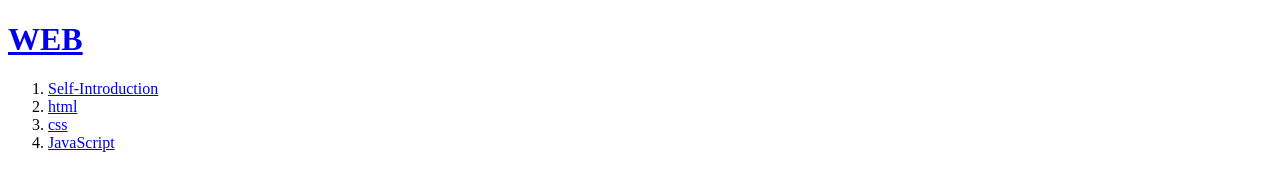
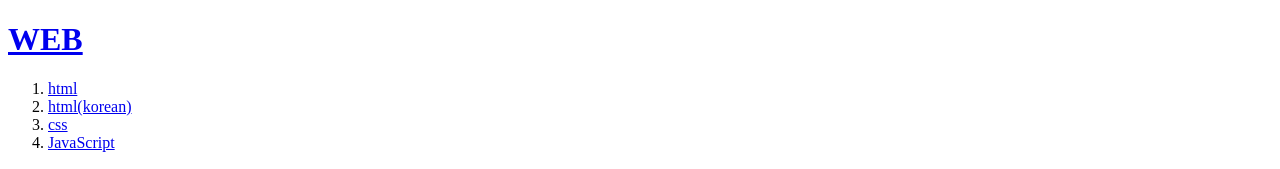
Before and after one commit to jyi3479/web1, a plain HTML site: page index.html in a window 1280 px wide. Shown: the top 169 px of the page. Drawn offline with Linux system fonts and the light colour scheme.

Commit message:
version2

```diff
--- a/index.html
+++ b/index.html
@@ -9,8 +9,8 @@
   <body>
     <h1><a href="index.html">WEB</a></h1>
     <ol>
-      <li><a href="1.html">Self-Introduction</a></li>
-      <li><a href="2.html">html</a></li>
+      <li><a href="1.html">html</a></li>
+      <li><a href="2.html">html(korean)</a></li>
       <li><a href="3.html">css</a></li>
       <li><a href="4.html">JavaScript</a></li>
     </ol>
```
